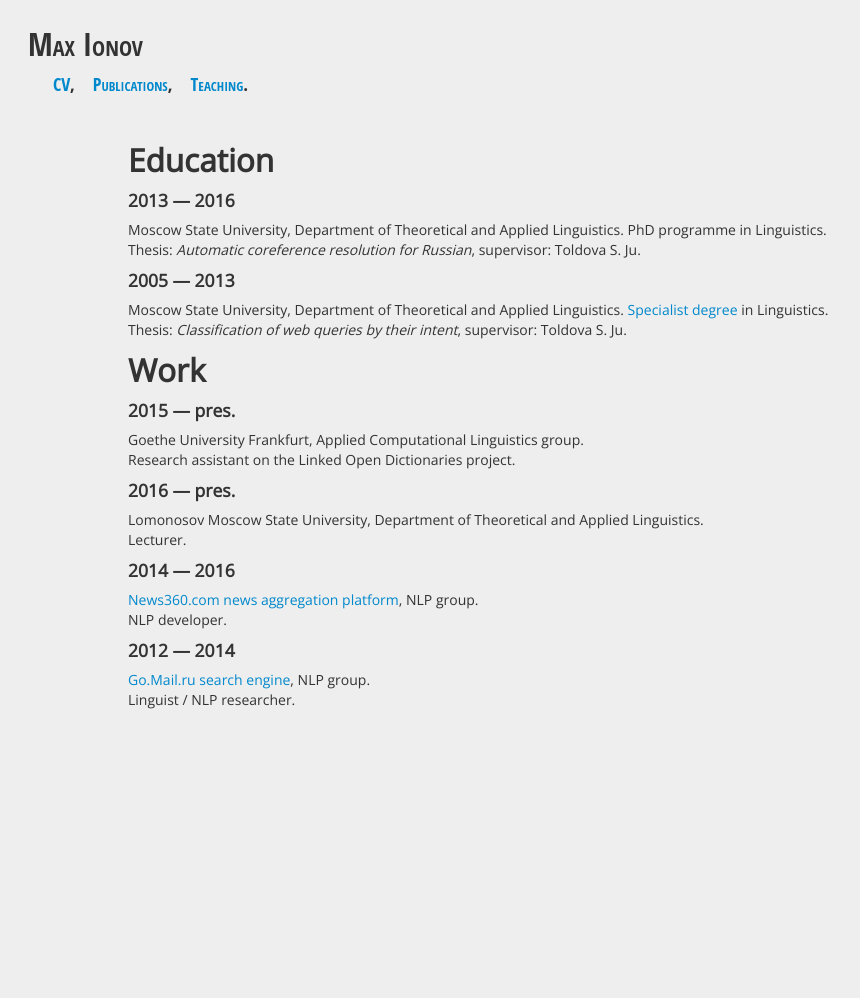
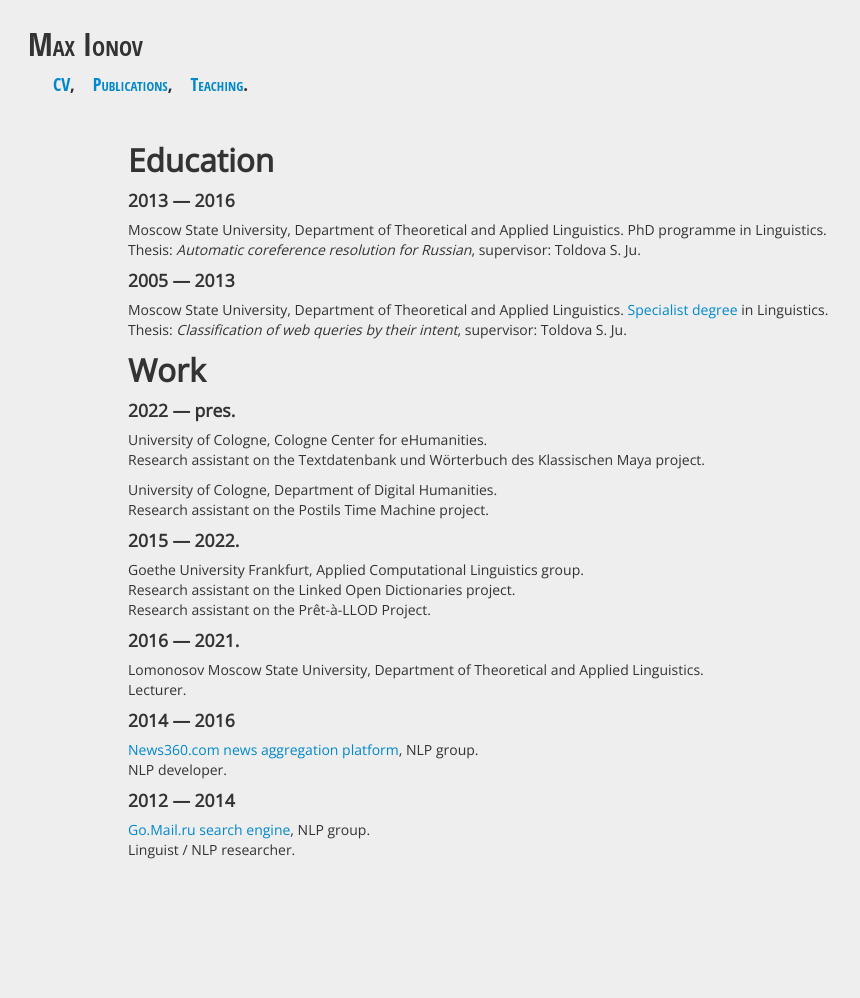
Before and after one commit to max-ionov/max-ionov.github.io, a Jekyll site: the page built from cv.md, in a window 1280 px wide. Shown: the whole page, without its empty margins (0-860 px from the left). Built offline with Jekyll 4.4.1, drawn with Linux system fonts in a browser that asks for light colours; before the commit the page ends 900 px from its top, so only the background shows below that.

Commit message:
2023 update

```diff
--- a/_includes/header.html
+++ b/_includes/header.html
@@ -3,7 +3,7 @@
 	<nav>
 		<ul>
 			<li><a href="/cv">CV</a></li>
-			<li><a href="/publications">Publications</a></li>
+			<li><a href="https://scholar.google.com/citations?hl=en&user=FeNMtJIAAAAJ&view_op=list_works&sortby=pubdate">Publications</a></li>
 			<li class="last"><a href="/teaching">Teaching</a></li>
 		</ul>
 	</nav>
--- a/cv.md
+++ b/cv.md
@@ -19,12 +19,21 @@ Thesis: *Classification of web queries by their intent*, supervisor: Toldova S.
 Work
 -----
 
-#### 2015 — pres.
+#### 2022 — pres.
+
+University of Cologne, Cologne Center for eHumanities.\\
+Research assistant on the Textdatenbank und Wörterbuch des Klassischen Maya project.
+
+University of Cologne, Department of Digital Humanities.\\
+Research assistant on the Postils Time Machine project.
+
+#### 2015 — 2022.
 
 Goethe University Frankfurt, Applied Computational Linguistics group.\\
-Research assistant on the Linked Open Dictionaries project.
+Research assistant on the Linked Open Dictionaries project.\\
+Research assistant on the Prêt-à-LLOD Project.
 
-#### 2016 — pres.
+#### 2016 — 2021.
 
 Lomonosov Moscow State University, Department of Theoretical and Applied Linguistics.\\
 Lecturer.
```
Also changed, not shown: index.html (+11 -3 lines).
